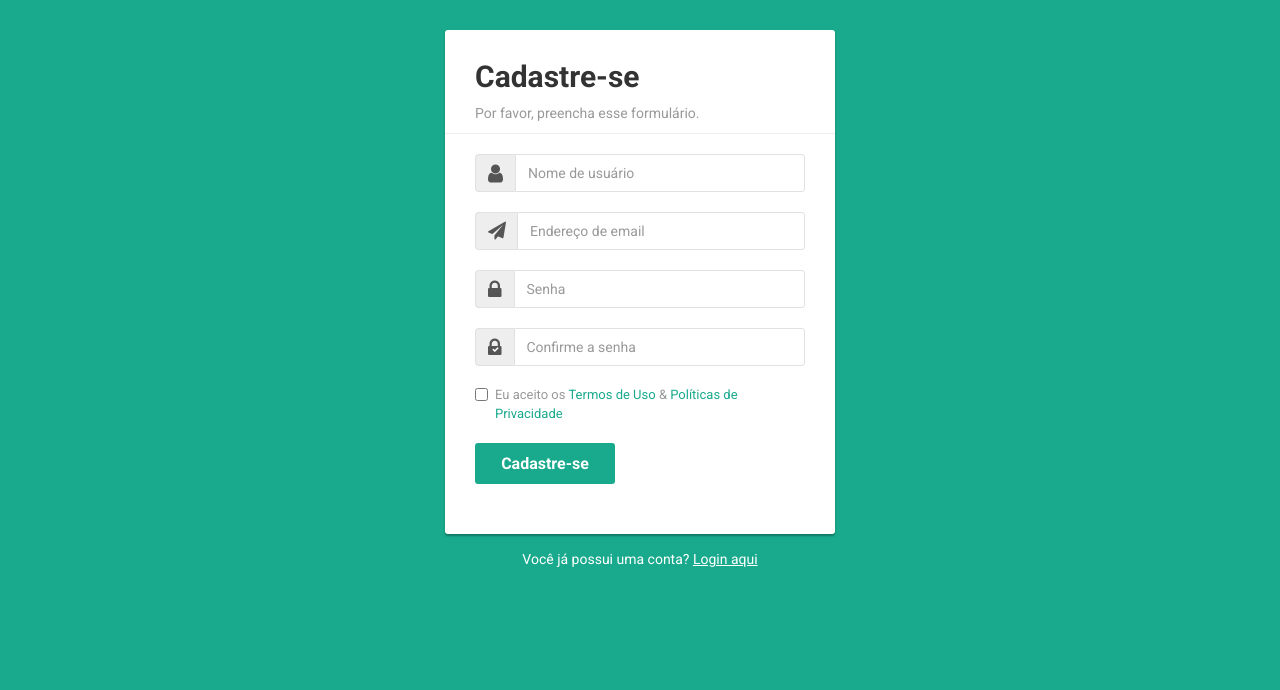
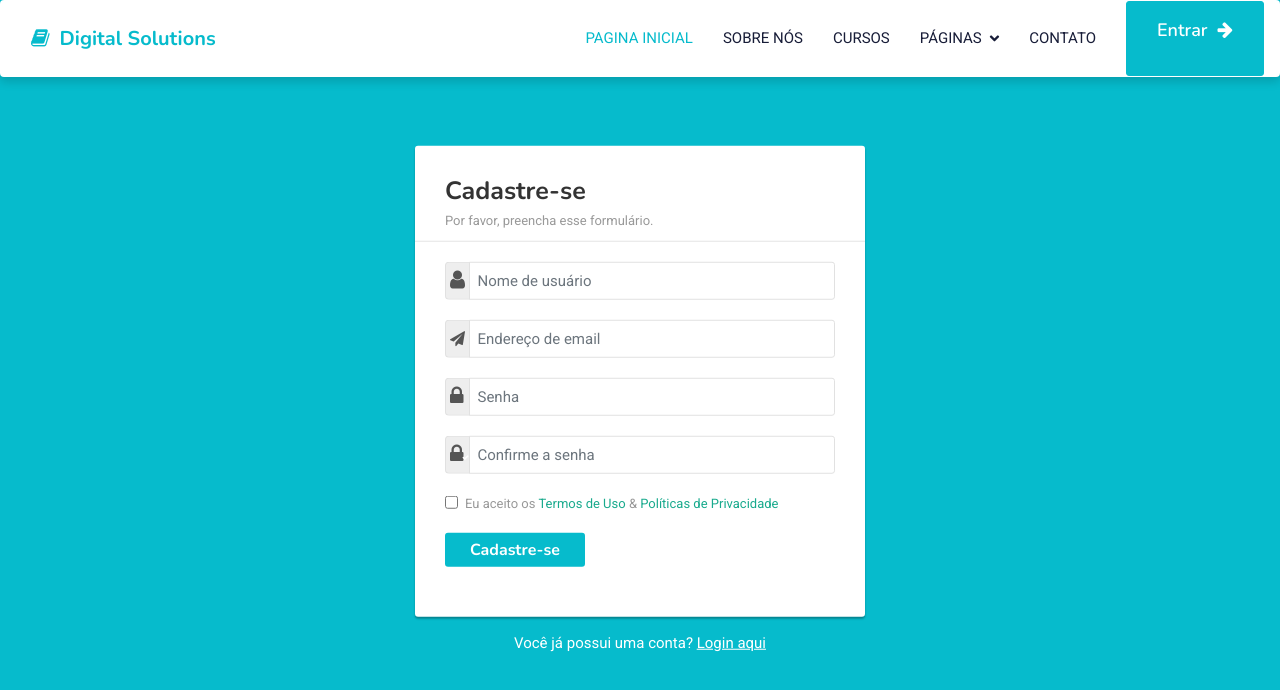
Before and after one commit to leonmagalhaes/webcoding, a plain HTML site: page signup.html in a window 1280 px wide. Drawn offline with nearby package versions, Linux system fonts and the light colour scheme.

Commit message:
navbar add e formulario editado

```diff
--- a/signup.html
+++ b/signup.html
@@ -1,19 +1,38 @@
 <!DOCTYPE html>
-<html lang="en">
+<html lang="pt-br">
 <head>
 	<meta charset="utf-8">
 	<meta http-equiv="X-UA-Compatible" content="IE=edge">
 	<meta name="viewport" content="width=device-width, initial-scale=1">
+	<title>Cadastre-se</title>
+
+	<!-- Google Web Fonts -->
+	<link rel="preconnect" href="https://fonts.googleapis.com">
+	<link rel="preconnect" href="https://fonts.gstatic.com" crossorigin>
+	<link href="https://fonts.googleapis.com/css2?family=Heebo:wght@400;500;600&family=Nunito:wght@600;700;800&display=swap" rel="stylesheet">
 	<link href="https://fonts.googleapis.com/css?family=Roboto:400,700" rel="stylesheet">
-<title>Bootstrap Sign up Form with Icons</title>
+
+    <!-- Icon Font Stylesheet -->
+    <link href="https://cdnjs.cloudflare.com/ajax/libs/font-awesome/5.10.0/css/all.min.css" rel="stylesheet">
+    <link href="https://cdn.jsdelivr.net/npm/bootstrap-icons@1.4.1/font/bootstrap-icons.css" rel="stylesheet">
+
+	<!-- Libraries Stylesheet -->
+    <link href="lib/animate/animate.min.css" rel="stylesheet">
+    <link href="lib/owlcarousel/assets/owl.carousel.min.css" rel="stylesheet">
+
 	<link rel="stylesheet" href="https://maxcdn.bootstrapcdn.com/bootstrap/3.3.7/css/bootstrap.min.css">
 	<link rel="stylesheet" href="https://maxcdn.bootstrapcdn.com/font-awesome/4.7.0/css/font-awesome.min.css">
-<script src="https://ajax.googleapis.com/ajax/libs/jquery/1.12.4/jquery.min.js"></script>
-<script src="https://maxcdn.bootstrapcdn.com/bootstrap/3.3.7/js/bootstrap.min.js"></script>
+    <!-- Customized Bootstrap Stylesheet -->
+    <link href="css/bootstrap.min.css" rel="stylesheet">
+
+    <!-- Template Stylesheet -->
+    <link href="css/style.css" rel="stylesheet">
+
+
 	<style>
 	body {
 		color: #fff;
-		background: #19aa8d;
+		background: #06BBCC;
 		font-family: 'Roboto', sans-serif;
 	}
 	.form-control, .form-control:focus, .input-group-addon {
@@ -22,9 +41,19 @@
    .form-control, .btn {
         border-radius: 3px;
     }
+	.signup-form p{
+		font-size: 13px;
+	}
+	.signup-form input{
+		font-size: 15px;
+	}
 	.signup-form {
-		width: 390px;
+		width: 450px;
 		margin: 0 auto;
+		position: absolute;
+		top: 50%;
+		left: 50%;
+		transform: translate(-50%, -50%);
 		padding: 30px 0;
 	}
     .signup-form form {
@@ -39,6 +68,7 @@
 		color: #333;
 		font-weight: bold;
         margin-top: 0;
+		font-size: 25px;
     }
     .signup-form hr {
         margin: 0 -30px 20px;
@@ -64,7 +94,7 @@
     .signup-form .btn{
         font-size: 16px;
         font-weight: bold;
-		background: #19aa8d;
+		background: #06BBCC;
 		border: none;
 		min-width: 140px;
     }
@@ -88,9 +118,15 @@
 	}
 	.signup-form .fa {
 		font-size: 21px;
+		position: absolute;
+		top: 0.2cm;
+		left: 0.13cm;
 	}
 	.signup-form .fa-paper-plane {
-		font-size: 18px;
+		font-size: 15px;
+		position: absolute;
+		top: 0.3cm;
+		left: 0.13cm;
 	}
 	.signup-form .fa-check {
 		color: #fff;
@@ -99,9 +135,42 @@
 		font-size: 7px;
 		position: absolute;
 	}
+	.btn{
+		font-size: 18px;
+	}
 	</style>
 </head>
 <body>
+
+    <!-- Navbar Start -->
+    <nav class="navbar navbar-expand-lg bg-white navbar-light shadow sticky-top p-0">
+        <a href="index.html" class="navbar-brand d-flex align-items-center px-4 px-lg-5">
+            <h2 class="m-0 text-primary"><i class="fa fa-book me-3"></i>Digital Solutions</h2>
+        </a>
+        <button type="button" class="navbar-toggler me-4" data-bs-toggle="collapse" data-bs-target="#navbarCollapse">
+            <span class="navbar-toggler-icon"></span>
+        </button>
+        <div class="collapse navbar-collapse" id="navbarCollapse">
+            <div class="navbar-nav ms-auto p-4 p-lg-0">
+                <a href="index.html" class="nav-item nav-link active">Pagina Inicial</a>
+                <a href="about.html" class="nav-item nav-link">Sobre nós</a>
+                <a href="courses.html" class="nav-item nav-link">Cursos</a>
+                <div class="nav-item dropdown">
+                    <a href="#" class="nav-link dropdown-toggle" data-bs-toggle="dropdown">Páginas</a>
+                    <div class="dropdown-menu fade-down m-0">
+                        <a href="team.html" class="dropdown-item">Time</a>
+                        <a href="testimonial.html" class="dropdown-item">Testemunhos</a>
+                   <!-- <a href="404.html" class="dropdown-item">404 Page</a> -->
+                    </div>
+                </div>
+                <a href="contact.html" class="nav-item nav-link">Contato</a>
+            </div>
+            <a href="login.html" class="btn btn-primary py-4 px-lg-5 d-none d-lg-block">Entrar<i class="fa fa-arrow-right ms-3"></i></a>
+        </div>
+    </nav>
+    <!-- Navbar End -->
+
+
 <div class="signup-form">
     <form action="/examples/actions/confirmation.php" method="post">
 		<h2>Cadastre-se</h2>
@@ -122,7 +191,7 @@
 		<div class="form-group">
 			<div class="input-group">
 				<span class="input-group-addon"><i class="fa fa-lock"></i></span>
-				<input type="text" class="form-control" name="password" placeholder="Senha" required="required">
+				<input type="password" class="form-control" name="password" placeholder="Senha" required="required">
 			</div>
         </div>
 		<div class="form-group">
@@ -131,7 +200,7 @@
 					<i class="fa fa-lock"></i>
 					<i class="fa fa-check"></i>
 				</span>
-				<input type="text" class="form-control" name="confirm_password" placeholder="Confirme a senha" required="required">
+				<input type="password" class="form-control" name="confirm_password" placeholder="Confirme a senha" required="required">
 			</div>
         </div>
         <div class="form-group">
@@ -141,7 +210,20 @@
             <button type="submit" class="btn btn-primary btn-lg">Cadastre-se</button>
         </div>
     </form>
-	<div class="text-center">Você já possui uma conta? <a href="#">Login aqui</a></div>
+	<div class="text-center" style="font-size:15px ;">Você já possui uma conta? <a href="login.html">Login aqui</a></div>
+
+    <!-- JavaScript Libraries -->
+    <script src="https://code.jquery.com/jquery-3.4.1.min.js"></script>
+    <script src="https://cdn.jsdelivr.net/npm/bootstrap@5.0.0/dist/js/bootstrap.bundle.min.js"></script>
+    <script src="lib/wow/wow.min.js"></script>
+    <script src="lib/easing/easing.min.js"></script>
+    <script src="lib/waypoints/waypoints.min.js"></script>
+    <script src="lib/owlcarousel/owl.carousel.min.js"></script>
+
+    <!-- Template Javascript -->
+    <script src="js/main.js"></script>
+	<script src="https://ajax.googleapis.com/ajax/libs/jquery/1.12.4/jquery.min.js"></script>
+	<script src="https://maxcdn.bootstrapcdn.com/bootstrap/3.3.7/js/bootstrap.min.js"></script>
 </div>
 </body>
 </html>
```
Lines whose indentation alone changed are shown as unchanged.
